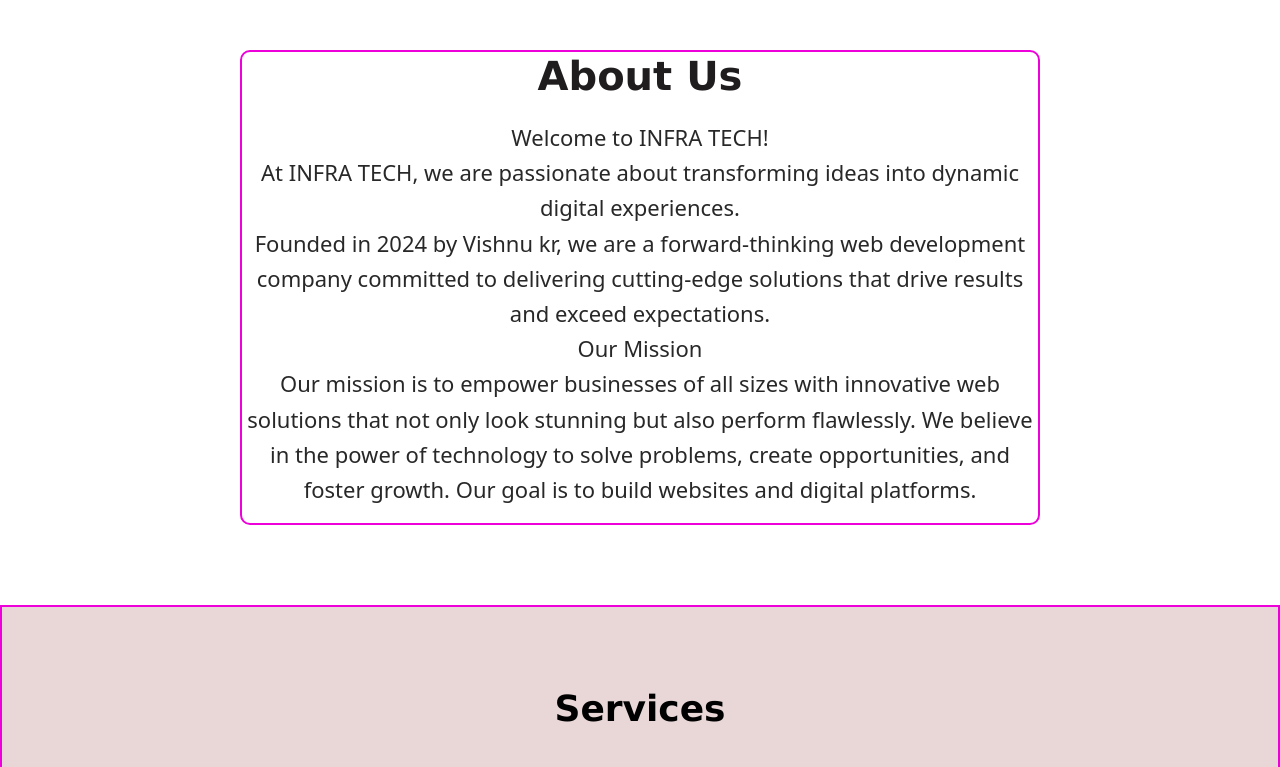
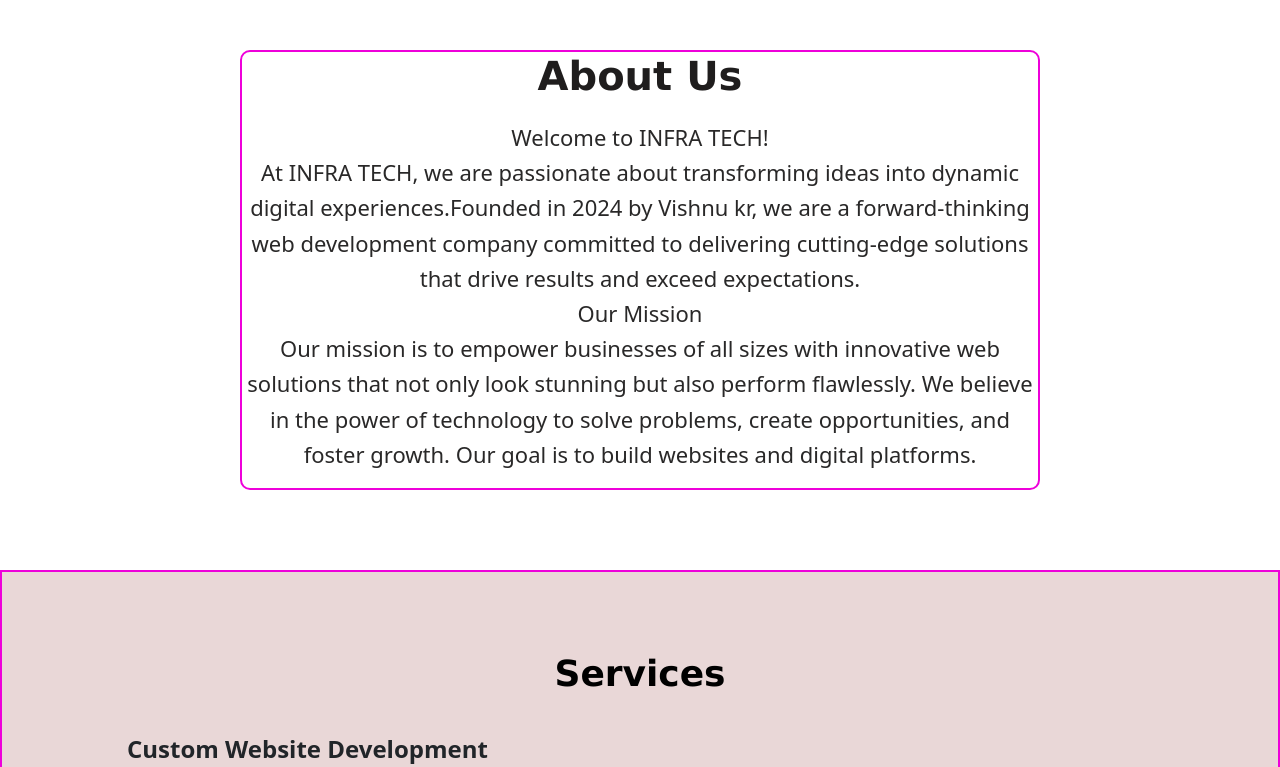
Before and after one commit to vishnu-kr27/infra-tech, a plain HTML site: page index.html in a window 1280 px wide. Shown: the part 900-1667 px from the top of the page. Drawn offline with nearby package versions, Linux system fonts and the light colour scheme.

Commit message:
Update index.html

```diff
--- a/index.html
+++ b/index.html
@@ -85,9 +85,7 @@
                         Welcome to INFRA TECH!
                         <br>
 
-                        At INFRA TECH, we are passionate about transforming ideas into dynamic digital experiences.
-                        <br>
-                        Founded in 2024 by Vishnu kr, we are a forward-thinking web development company committed to delivering cutting-edge solutions that drive results and exceed expectations.
+                        At INFRA TECH, we are passionate about transforming ideas into dynamic digital experiences.Founded in 2024 by Vishnu kr, we are a forward-thinking web development company committed to delivering cutting-edge solutions that drive results and exceed expectations.
                         <br>
                            Our Mission
                         <br>
@@ -175,7 +173,7 @@
 
 
         <footer>
-            © Vishnu Kr. All rights reserved
+            © 2024 Vishnu Kr. All rights reserved
             <br>
             <a href="https://www.instagram.com/_.vishnu_kr_" target="_blank">
                 <i class="fa-brands fa-instagram"></i>
```
